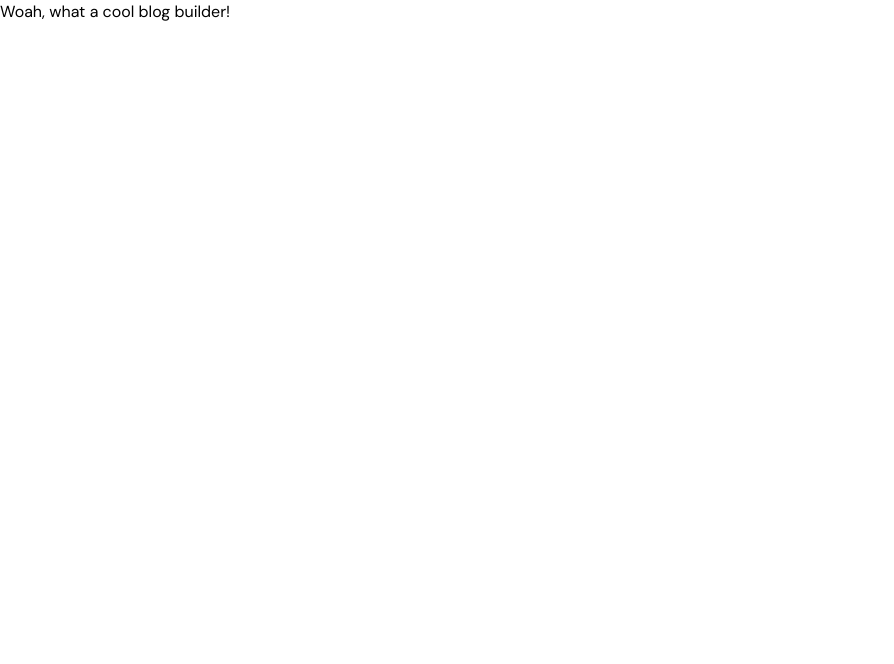
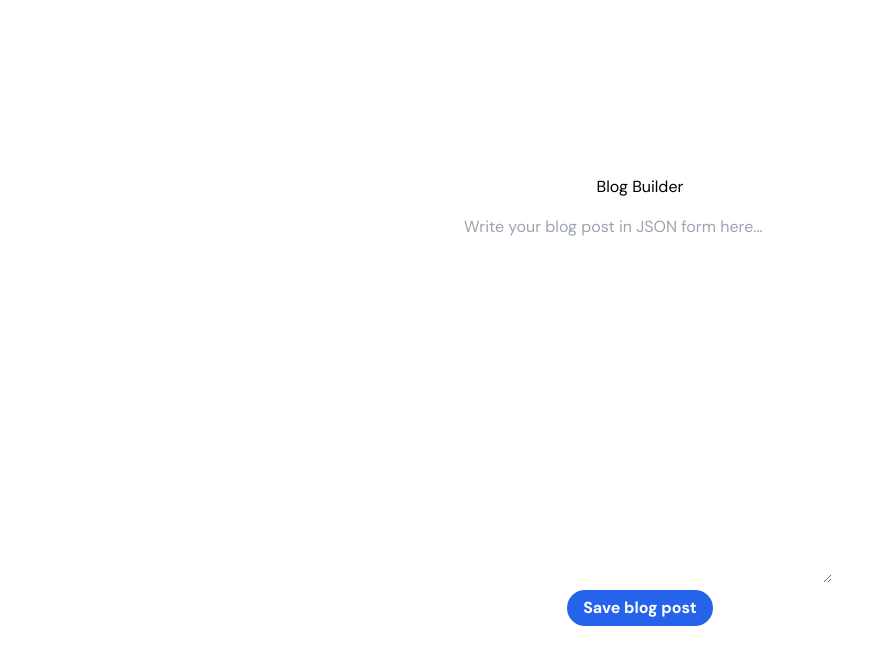
Before and after one commit to StreakyFly/streakyfly.com, a Next.js app: page /admin/blog-builder in a window 1280 px wide. Shown: the top 664 px of the page, without its empty margins (0-894 px from the left). Built offline with nearby package versions, Linux system fonts and the light colour scheme.

Commit message:
blog builder now works, with path revalidation!

```diff
--- a/src/app/admin/blog-builder/page.tsx
+++ b/src/app/admin/blog-builder/page.tsx
@@ -1,7 +1,73 @@
-// TODO: When updating blog/project db, make sure to revalidate the cache for the blog/project page.
-//  - https://nextjs.org/docs/app/api-reference/functions/revalidatePath
-//  - https://nextjs.org/docs/app/building-your-application/data-fetching/incremental-static-regeneration#on-demand-revalidation-with-revalidatepath
+'use client';  // TODO: the entire page shouldn't be client-side rendered, only the necessary parts - or should it be?
+
+async function revalidate(path: string) {
+    await fetch(`/api/revalidate?path=${encodeURIComponent(path)}`);
+}
 
 export default function BlogBuilder() {
-    return <h1>Woah, what a cool blog builder!</h1>
+    // TEMPORARY ABSOLUTE GARBAGE BLOG BUILDER, if I can even call it that - but it works (if you know exactly
+    // what to write in the textarea and how to structure it).
+    // Example textarea input for a dumbass blog/project post:
+    // {
+    //     "title": "blog-buildah-eggsampul",
+    //     "description": "yo did it actually work on just badjillion-th try??",
+    //     "imageID": "cld-sample-3",
+    //     "status": "public"
+    // }
+    const saveBlogPost = async () => {
+        const textArea = document.getElementById('json-input') as HTMLTextAreaElement;
+
+        let jsonData;
+        try {
+            jsonData = JSON.parse(textArea.value)
+        } catch (error) {
+            console.error('Error parsing JSON:', error);
+            alert('Failed to parse JSON. Fix the JSON format and try again.');
+            return;
+        }
+
+        try {
+            const response = await fetch('/api/projects', {
+                method: 'POST',
+                headers: { 'Content-Type': 'application/json' },
+                body: JSON.stringify(jsonData),
+            });
+
+            const result = await response.json();
+
+            if (result.success) {
+                alert('Blog saved successfully!');
+                // Revalidate both the project page and the projects page for now
+                //  -- later check what things changed, did title, desc and imageID change? If not, revalidating
+                //  projects page might not be necessary. Or if project status is private, or stuff like that.
+                // Perhaps even add a button for manual revalidation in the admin panel?
+                await revalidate('/projects');
+                await revalidate(`/projects/${result.data.slug}`);
+            } else {
+                alert(`Failed to save the blog.\nError: ${result.error}`);
+            }
+        } catch (error) {
+            console.error('Error saving blog:', error);
+            alert('An error occurred while saving the blog');
+        }
+    };
+
+    return (
+        <div className="flex flex-col items-center justify-center min-h-screen">
+            <h1>Blog Builder</h1>
+            <div>
+                <textarea
+                    id="json-input"
+                    placeholder="Write your blog post in JSON form here..."
+                    className="w-96 h-96 p-4"
+                />
+            </div>
+            <button
+                onClick={saveBlogPost}
+                className="bg-blue-600 text-white font-bold py-1.5 px-4 rounded-full transition hover:bg-blue-800"
+            >
+                Save blog post
+            </button>
+        </div>
+    );
 }
--- a/src/app/admin/page.tsx
+++ b/src/app/admin/page.tsx
@@ -1,4 +1,4 @@
-'use client';
+'use client';  // TODO: the entire page shouldn't be client-side rendered, only the necessary parts - or should it be?
 
 import { signOut } from 'next-auth/react';
 
--- a/src/app/api/projects/route.ts
+++ b/src/app/api/projects/route.ts
@@ -1,15 +1,7 @@
 import { NextResponse } from 'next/server';
 import { projectService } from '@/database/services';
 
-// TODO: Temporary solution to upload projects, later I'll build a "proper"
-//  blog post system, to write posts more intuitively and with previews.
 export async function POST(request: Request) {
-    const apiKey = request.headers.get('x-api-key');
-
-    if (apiKey !== process.env.SECRET_KEY) {
-        return NextResponse.json({ success: false, message: 'Unauthorized', error: 'Invalid secret key' }, { status: 401 });
-    }
-
     try {
         const data = await request.json();
         const newProject = await projectService.createProject(data);
--- /dev/null
+++ b/src/app/api/revalidate/route.ts
@@ -0,0 +1,13 @@
+import { revalidatePath } from 'next/cache';
+
+export async function GET(request: Request) {
+    const { searchParams } = new URL(request.url);
+    const path = searchParams.get('path');
+
+    if (!path) {
+        return new Response(JSON.stringify({ error: 'Path is required' }), { status: 400 });
+    }
+
+    revalidatePath(path);
+    return new Response(JSON.stringify({ revalidated: true }), { status: 200 });
+}
--- a/src/app/projects/[slug]/page.tsx
+++ b/src/app/projects/[slug]/page.tsx
@@ -2,9 +2,15 @@ import { notFound } from 'next/navigation';
 import { projectService } from '@/database/services';
 import { CldImage } from '@/components/CldWrapper';
 
-// if user visits invalid/not pre-rendered project slug, they should see a 404 page -
-// it shouldn't connect to the database and attempt to generate the page for them
-export const dynamicParams = false;
+// If user visits invalid/not pre-rendered path (e.g. \project\i-dont-exist-or-was-just-added-to-db),
+// they should see a 404 - Not Found page -- it should **NOT** connect to the database, attempt to fetch
+// the project data and generate the page for them. Setting dynamicParams to false accomplishes this.
+// However, if we want to revalidatePath() for this route, we need to set dynamicParams to true, or remove it.
+// Because being able to revalidatePath() for this route is more important than saving
+// some database queries, we'll comment out "export const dynamicParams = false" for now.
+// TODO: Find a way to allow revalidation for this route, without connecting to
+//  the database for invalid/new/not-yet-rendered slugs.
+// export const dynamicParams = false;
 
 export async function generateStaticParams() {
     const projects = await projectService.getProjects('slug');
--- a/src/database/models/Project.ts
+++ b/src/database/models/Project.ts
@@ -22,20 +22,20 @@ import mongoose, { Schema, Document, Model } from 'mongoose';
  */
 
 interface IProject extends Document {
-    slug: string;
-    status: string;
     title: string;
     description: string;
     imageID: string;
+    slug: string;
+    status: string;
     tags?: string[];
 }
 
 const ProjectSchema = new Schema<IProject>({
-    slug: { type: String, lowercase: true, required: false, unique: true },
-    status: { type: String, required: true, default: 'draft' },
     title: { type: String, required: true },
     description: { type: String, required: true },
     imageID: { type: String, required: true },
+    slug: { type: String, lowercase: true, required: false, unique: true },
+    status: { type: String, required: true, default: 'draft' },
     tags: { type: [String], required: false },
 },
     { timestamps: true }
```
Also changed, not shown: src/middleware.ts (+5 -2 lines).
